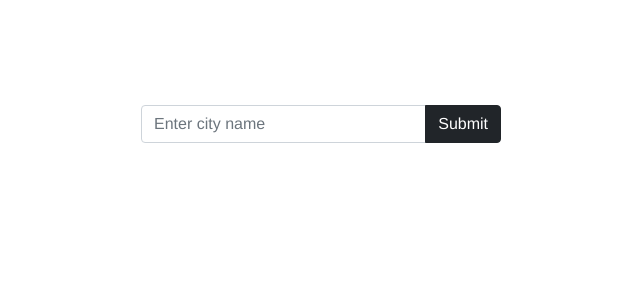
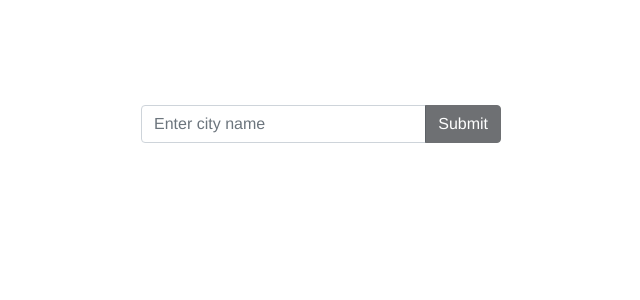
Before and after one commit to abhishek-thakur/weather-app-ts, a Vue app: page / in a window 1280 px wide. Shown: the top 300 px of the page, without its empty margins (319-959 px from the left). Built offline with nearby package versions, Linux system fonts and the light colour scheme.

Commit message:
Update Container.vue

```diff
--- a/src/components/Container.vue
+++ b/src/components/Container.vue
@@ -8,7 +8,7 @@
         placeholder="Enter city name"
         autocomplete="off"
       />
-      <button class="btn btn-dark" type="button" @click.prevent="getCity">
+      <button class="btn btn-dark" type="button" @click.prevent="getCity" :disabled="isDisabled">
         Submit
       </button>
     </div>
@@ -44,6 +44,11 @@ export default defineComponent({
       desc: "",
       imgUrl: "",
     };
+  },
+  computed:{
+    isDisabled(): boolean {
+      return this.city.length == 0
+    }
   },
   methods: {
     getCity() {
```
